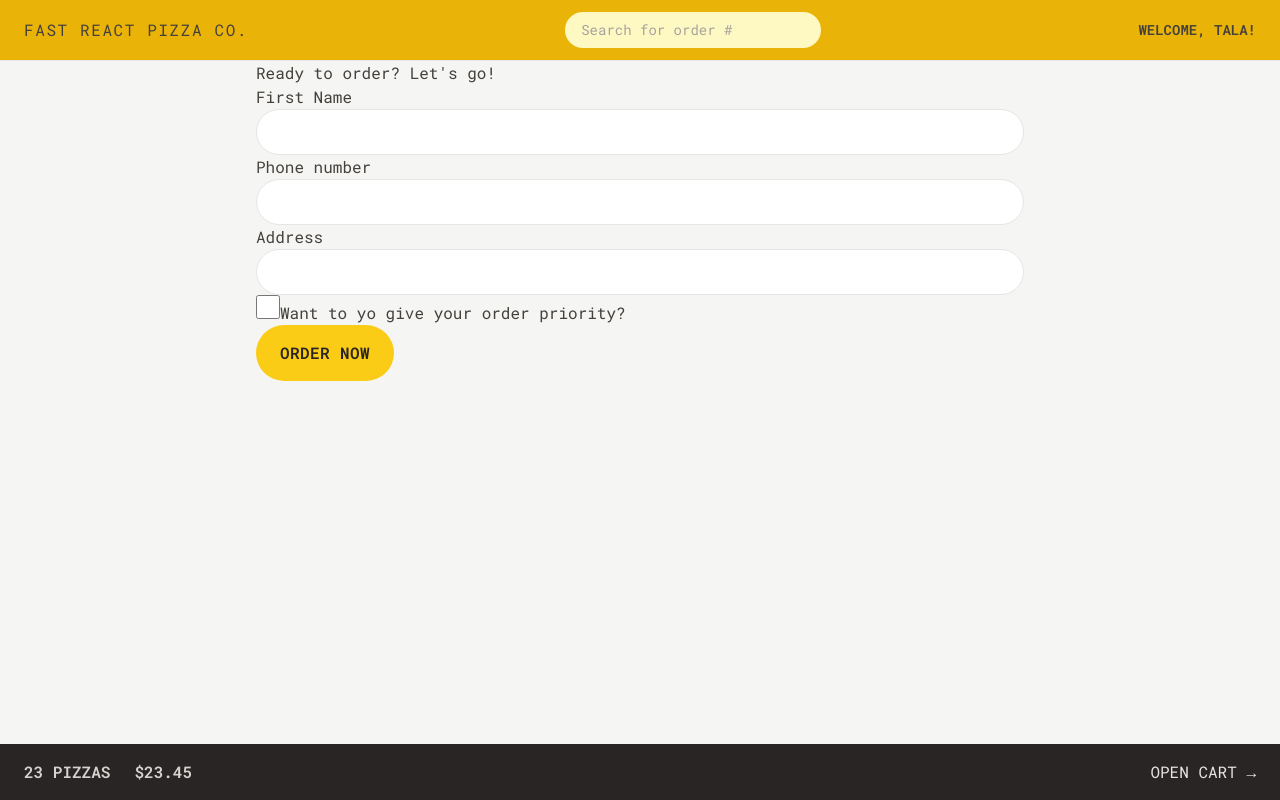
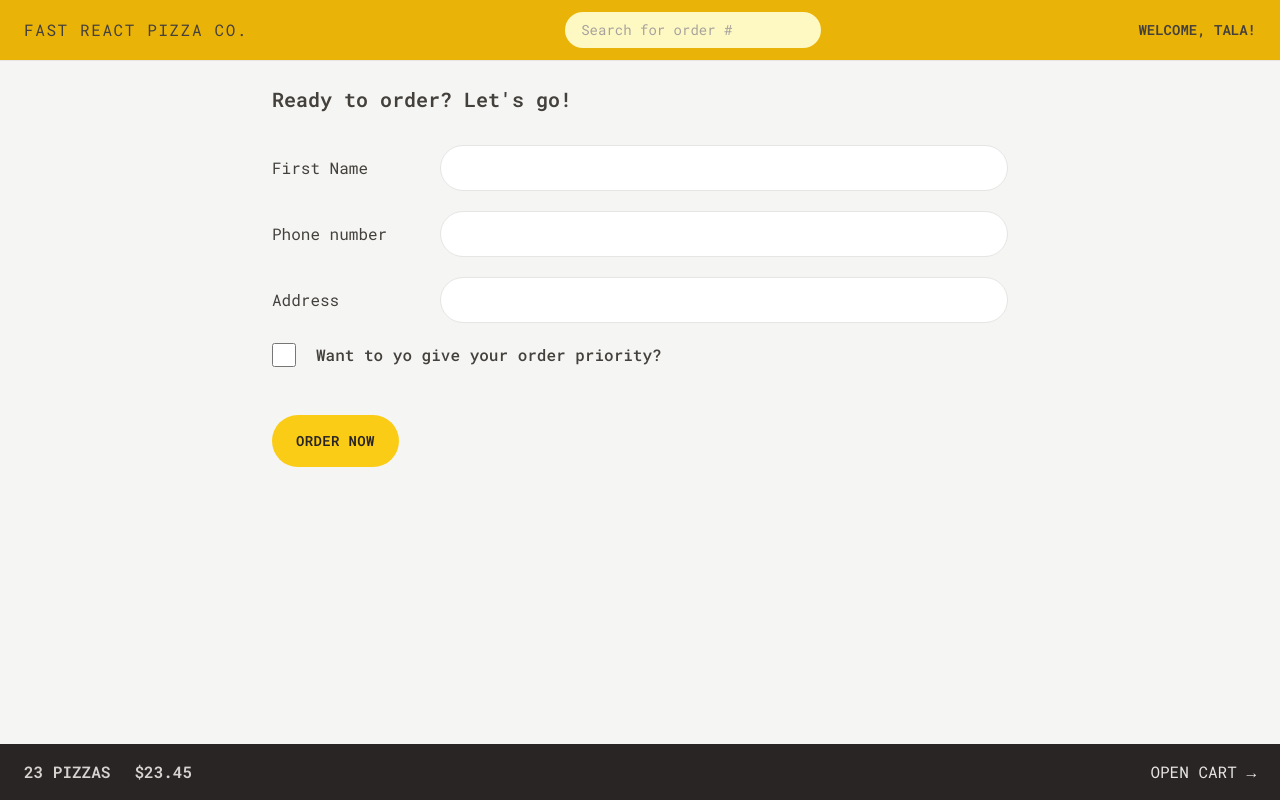
Before and after one commit to Tala-cmd/react-pizza, a React (Vite) app: page /order/new in a window 1280 px wide. Built offline with nearby package versions, Linux system fonts and the light colour scheme; the HTML template or start-up script is replaced by a standard one.

Commit message:
Styling Order Form

```diff
--- a/src/features/order/CreateOrder.jsx
+++ b/src/features/order/CreateOrder.jsx
@@ -43,36 +43,44 @@
   const cart = fakeCart;
 
   return (
-    <div>
-      <h2>Ready to order? Let&apos;s go!</h2>
+    <div className="px-4 py-6">
+      <h2 className="mb-8 text-xl font-semibold">Ready to order? Let&apos;s go!</h2>
 
       {/* <Form method="POST"> action='/order/new'*/}
       <Form method="POST">
-        <div>
-          <label>First Name</label>
-          <input className="input" type="text" name="customer" required />
-        </div>
-
-        <div>
-          <label>Phone number</label>
-          <div>
-            <input className="input" type="tel" name="phone" required />
-          </div>
-          {formErrors?.phone && <p>{formErrors.phone}</p>}
-        </div>
-
-        <div>
-          <label>Address</label>
-          <div>
+        <div className="flex flex-col gap-2 mb-5 sm:flex-row sm:items-center">
+          <label className="sm:basis-40">First Name</label>
+          <div className="grow">
             <input
-            className="input"
+              className="w-full input"
               type="text"
-              name="address"
-              required />
+              name="customer"
+              required
+            />
           </div>
         </div>
 
-        <div>
+        <div className="flex flex-col gap-2 mb-5 sm:flex-row sm:items-center">
+          <label className="sm:basis-40">Phone number</label>
+          <div className="grow">
+            <input className="w-full input" type="tel" name="phone" required />
+            {formErrors?.phone && <p className="p-2 mt-2 text-xs text-red-700 bg-red-100 rounded-md">{formErrors.phone}</p>}
+          </div>
+        </div>
+
+        <div className="flex flex-col gap-2 mb-5 sm:flex-row sm:items-center">
+          <label className="sm:basis-40">Address</label>
+          <div className="grow">
+            <input
+              className="w-full input"
+              type="text"
+              name="address"
+              required
+            />
+          </div>
+        </div>
+
+        <div className="flex items-center gap-5 mb-12">
           <input
             className="w-6 h-6 accent-yellow-400 focus:ring focus:ring-yellow-400 focus:outline-none focus:ring-offset-2"
             type="checkbox"
@@ -81,7 +89,7 @@
             // value={withPriority}
             // onChange={(e) => setWithPriority(e.target.checked)}
           />
-          <label htmlFor="priority">Want to yo give your order priority?</label>
+          <label className="font-medium" htmlFor="priority">Want to yo give your order priority?</label>
         </div>
 
         <div>
--- a/src/index.css
+++ b/src/index.css
@@ -4,7 +4,7 @@
 
 @layer components{
   .input{
-    @apply w-full px-4 py-2 text-sm transition-all duration-300 border rounded-full border-stone-200 placeholder:text-stone-400 focus:ring focus:ring-yellow-400 focus:outline-none md:px-6 md:py-3
+    @apply px-4 py-2 text-sm transition-all duration-300 border rounded-full border-stone-200 placeholder:text-stone-400 focus:ring focus:ring-yellow-400 focus:outline-none md:px-6 md:py-3
   }
 
   /* https://dev.to/afif/i-made-100-css-loaders-for-your-next-project-4eje */
--- a/src/ui/Button.jsx
+++ b/src/ui/Button.jsx
@@ -2,12 +2,12 @@
 
 function Button({ children, disabled, to, type }) {
 
-  const base = 'inline-block font-semibold tracking-wide uppercase transition-colors duration-300 bg-yellow-400 rounded-full text-stone-800 hover:bg-yellow-300 focus:ring focus:ring-yellow-300 focus:bg-yellow-300 focus:ring-offset-2 focus:outline-none disabled:cursor-not-allowed'
+  const base = 'inline-block text-sm font-semibold tracking-wide uppercase transition-colors duration-300 bg-yellow-400 rounded-full text-stone-800 hover:bg-yellow-300 focus:ring focus:ring-yellow-300 focus:bg-yellow-300 focus:ring-offset-2 focus:outline-none disabled:cursor-not-allowed'
 
   const styles={
     primary: base + ' px-4 py-3 md:px-6 md:py-4',
     small: base + ' px-4 py-2 md:px-6 md:py-2.5 text-xs',
-    secondary: ' px-4 py-2.5 md:px-6 md:py-3.5 inline-block font-semibold tracking-wide uppercase transition-colors duration-300 border border-stone-300 rounded-full text-stone-400 hover:bg-stone-300 focus:ring focus:ring-stone-200 focus:text-stone-800 hover:text-stone-800 focus:bg-stone-300 focus:ring-offset-2 focus:outline-none disabled:cursor-not-allowed'
+    secondary: ' px-4 py-2.5 text-sm md:px-6 md:py-3.5 inline-block font-semibold tracking-wide uppercase transition-colors duration-300 border border-stone-300 rounded-full text-stone-400 hover:bg-stone-300 focus:ring focus:ring-stone-200 focus:text-stone-800 hover:text-stone-800 focus:bg-stone-300 focus:ring-offset-2 focus:outline-none disabled:cursor-not-allowed'
   }
 
   if(to) return <Link to={to} className={styles[type]}>{children}</Link>
```
Also changed, not shown: index.html (+3 -2 lines).
